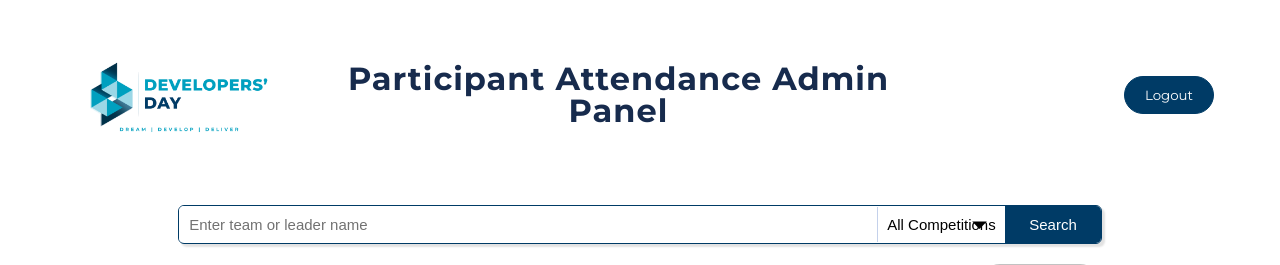
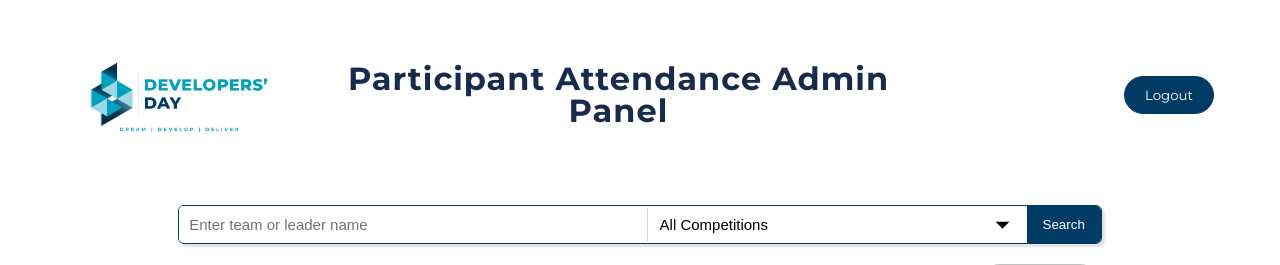
Before and after one commit to Munnazzar/CC-PR-Portal, a Django app: template portal/templates/adminPanel.html in a window 1280 px wide. Shown: the top 265 px of the page. Run offline with Django 4.2, Linux system fonts and the light colour scheme; the template is opened without the code that fills it, so the values that code supplies are empty; some libraries are stand-ins or nearby versions.

Commit message:
Update panel_base.css

```diff
--- a/portal/static/css/panel_base.css
+++ b/portal/static/css/panel_base.css
@@ -275,27 +275,32 @@ h1 {
 }
 
 .search-dropdown {
-  padding: 9px;
+/*   padding: 9px; */
   border: none;
   outline: none;
   border-left: 1px solid #c4d1eb;
   border-radius: 0px;
-  width: 9rem;
+/*   width: 9rem; */
+  width: 80%;
   font-size: 15px;
   appearance: none;
+}
+
+.bi {
+  font-size: 0.8rem;
 }
 
 .search-attendance-page {
   background-color: #003b66;
   color: white;
-  font-size: 15px;
+/*   font-size: 15px; */
   cursor: pointer;
   width: max-content;
   appearance: none;
   border: none;
   outline: none;
   height: 2.3rem;
-  padding: 0 1.5rem;
+  padding: 0 1rem;
 }
 
 .search-details-row {
```
